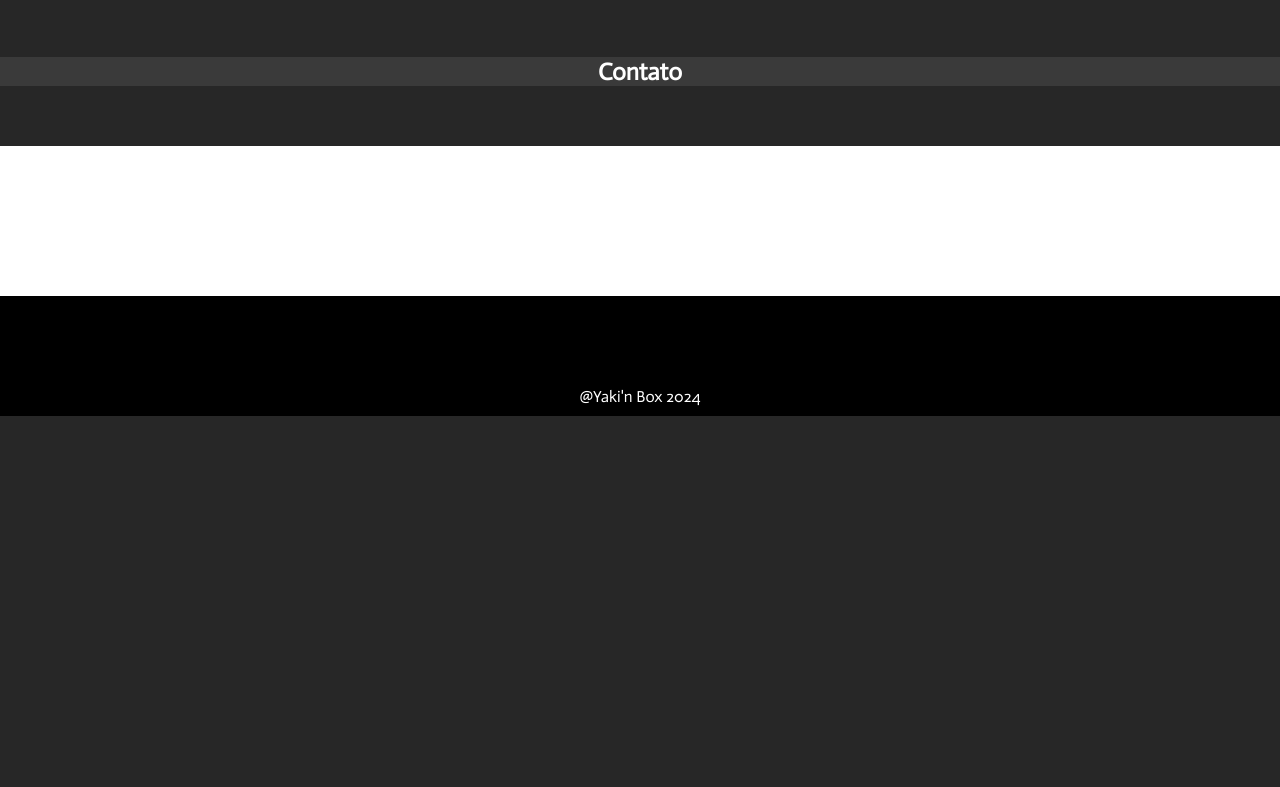
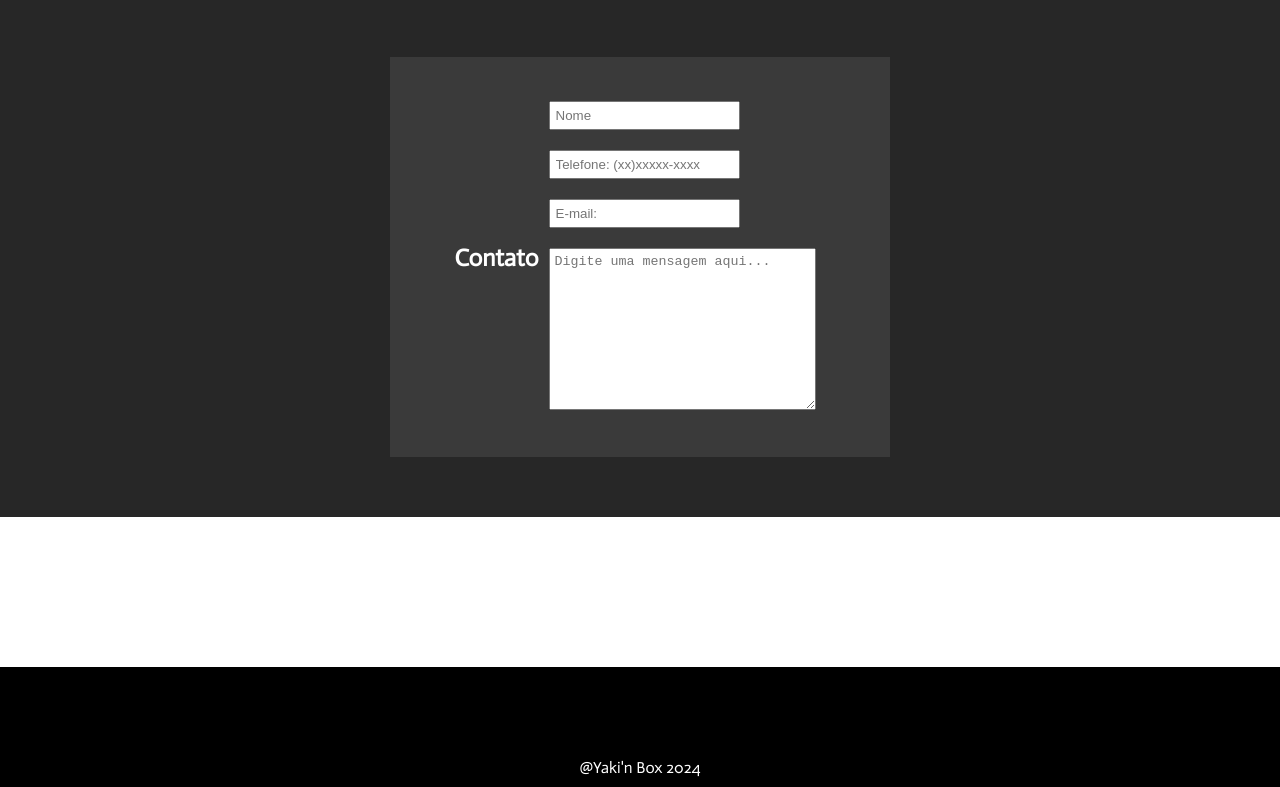
Before and after one commit to IvanFuziyama/tcc-restaurante, a plain HTML site: page index.html in a window 1280 px wide. Shown: the part 2603-3390 px from the top of the page. Before the commit the page ends 3019 px from the top, so only its background shows below. Drawn offline with Linux system fonts and the light colour scheme.

Commit message:
formulario

```diff
--- a/estilo/style-index.css
+++ b/estilo/style-index.css
@@ -114,8 +114,16 @@ div#sobre{
 div#contato{
     background-color: var(--cor4);
     margin-bottom: 60px;
+    width: 500px;
+    height: 400px;
+    display: flex;
+    justify-content: center;
+    align-items: center;
 }
-
+div#contato input, textarea{
+    margin: 10px;
+    padding: 5px;
+}
 /*...  */
 
 
--- a/index.html
+++ b/index.html
@@ -3,7 +3,7 @@
 <head>
     <meta charset="UTF-8">
     <meta name="viewport" content="width=device-width, initial-scale=1.0">
-    <link rel="stylesheet" href="estilo/style-index.css">
+    <link rel="stylesheet" href="estilo/style-index.css" media="all">
     <title>Yaki'n Box</title>
 </head>
 <body>
@@ -45,9 +45,27 @@
             </div>
         </section>
         <section>
-            <div id="contato">
-                <div class="container">
+            <div class="container">
+                <div id="contato">
                     <h2>Contato</h2>
+                    <form action="contato.php" method="post">
+                        <p>
+                            <label for=""></label>
+                            <input type="text" name="nome" id="nome" placeholder="Nome">
+                        </p>
+                        <p>
+                            <label for=""></label>
+                            <input type="tel" name="telefone" id="telefone" placeholder="Telefone: (xx)xxxxx-xxxx">
+                        </p>
+                        <p>
+                            <label for=""></label>
+                            <input type="email" name="email" id="email" placeholder="E-mail:">
+                        </p>
+                        <p>
+                            <label for=""></label>
+                            <textarea name="msg" id="msg" cols="30" rows="10" placeholder="Digite uma mensagem aqui..."></textarea>
+                        </p>
+                    </form>
                 </div>
             </div>
         </section>
```
